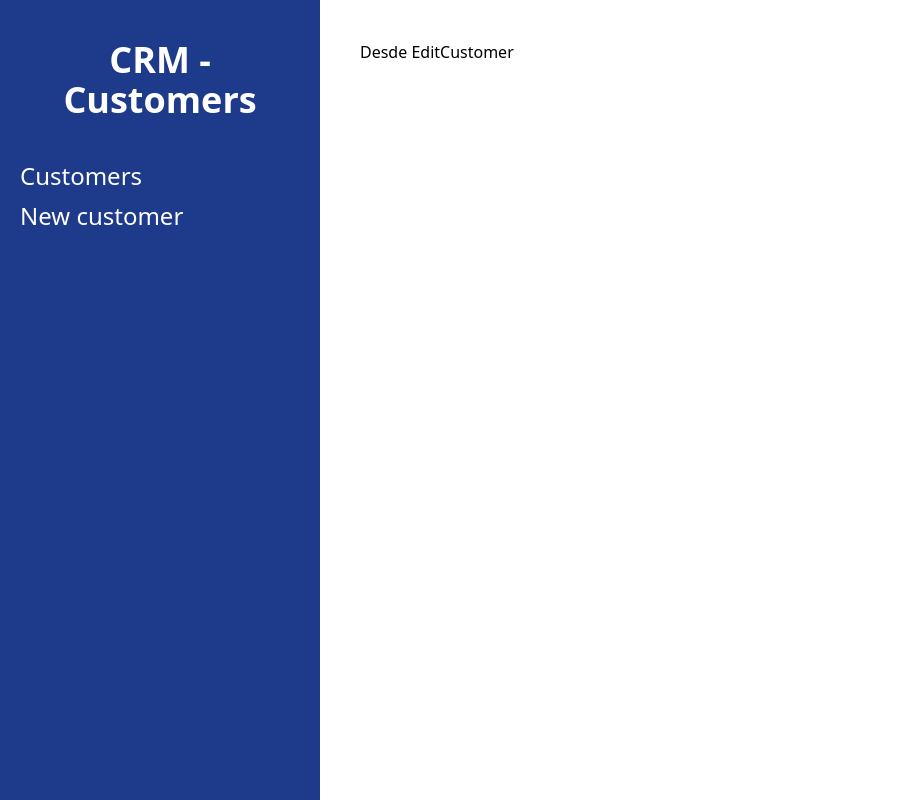
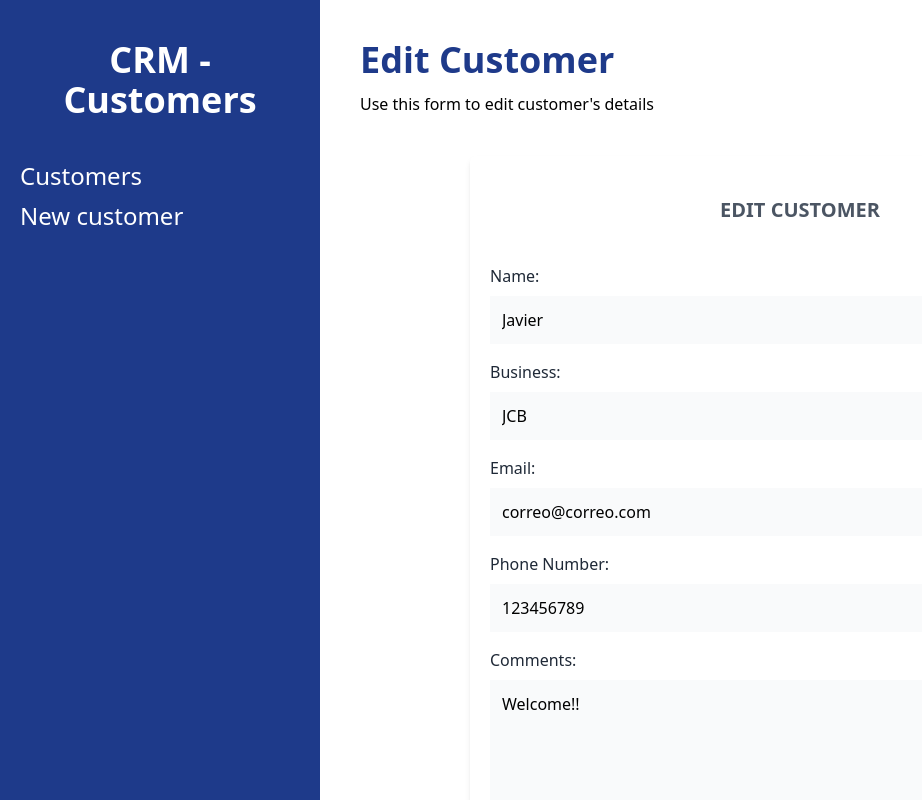
Before and after one commit to javierblancodev/crm-react, a React (Vite) app: page /customers/edit/1 in a window 1280 px wide. Shown: the whole page, without its empty margins (0-922 px from the left). Built offline with nearby package versions, Linux system fonts and the light colour scheme; data requests are answered from the project's data file.

Commit message:
add functionality to edit customers info

```diff
--- a/db.json
+++ b/db.json
@@ -9,7 +9,7 @@
       "id": 1
     },
     {
-      "name": "Javier",
+      "name": "Javier - Updated",
       "business": "JCB",
       "email": "correo@correo.com",
       "phone": "123456788",
@@ -23,6 +23,14 @@
       "phone": "987654321",
       "comments": "Referred by other customer",
       "id": 3
+    },
+    {
+      "name": "Carlos Bobo",
+      "business": "Carlos Trading",
+      "email": "correo@correo.com",
+      "phone": "43545656567",
+      "comments": "Trading Agency",
+      "id": 4
     }
   ]
 }
--- a/src/App.jsx
+++ b/src/App.jsx
@@ -33,5 +33,5 @@ export default App;
 // Route may take attributes: path is to name the endpoint, element is to set the component to display
 // Nested routes with different path attributes, one inside the other will result in multiple segment endpoint: /customer/edit
 // We may want to use the colon sign : to indicate a placeholder: /customer/edit/:20
-// When we use a single Route that does not have a path attribute, we need to make use of the outlet feature in the parent component. This child Route wild be display where the outlet component is declate inside the parent componet. We would need also to add the attribute index in the child Route to let React Router Dom know that this will be our index page/component
+// When we use a single Route that does not have a path attribute, we need to make use of the outlet feature in the parent component. This child Route wild be display where the outlet component is declared inside the parent componet. We would need also to add the attribute index in the child Route to let React Router Dom know that this will be our index page/component
 // This will work like a template such as Django Template Language or Shopipy liquid
--- a/src/components/Customer.jsx
+++ b/src/components/Customer.jsx
@@ -15,8 +15,14 @@ const Customer = ({customer}) => {
             </td>
             <td className='p-3'>{business}</td>
             <td className='p-3'>
-                <button type='button' className='bg-yellow-500 hover:bg-yellow-600 block w-full text-white p-2 uppercase font-bold text-xs' onClick={() => navigate(`/customers/${id}`)}>View</button>
-                <button type='button' className='bg-blue-600 hover:bg-blue-700 block w-full text-white p-2 uppercase font-bold text-xs mt-3'>Edit</button>
+                <button
+                    type='button'
+                    className='bg-yellow-500 hover:bg-yellow-600 block w-full text-white p-2 uppercase font-bold text-xs'
+                    onClick={() => navigate(`/customers/${id}`)}>View</button>
+                <button
+                    type='button'
+                    className='bg-blue-600 hover:bg-blue-700 block w-full text-white p-2 uppercase font-bold text-xs mt-3'
+                    onClick={() => navigate(`/customers/edit/${id}`)}>Edit</button>
                 <button type='button' className='bg-red-600 hover:bg-red-700 block w-full text-white p-2 uppercase font-bold text-xs mt-3'>Delete</button>
             </td>
         </tr>
--- a/src/components/FormContainer.jsx
+++ b/src/components/FormContainer.jsx
@@ -2,10 +2,10 @@ import React from 'react';
 import { Formik, Form, Field, ErrorMessage } from 'formik';
 import { useNavigate } from 'react-router-dom';
 import * as Yup from 'yup';
+import Warning from './Warning';
+import Spinner from './Spinner';
 
-import Warning from './Warning';
-
-const FormContainer = () => {
+const FormContainer = ({customer, loading}) => {
 
     const navigate = useNavigate();
 
@@ -27,20 +27,35 @@ const FormContainer = () => {
 
     const handleSubmit = async (values) => {
         try {
+
+            let response;
+
+            if (customer.id) {
+                const url = `http://localhost:4000/customers/${customer.id}`;
+
+                response = await fetch(url, {
+                    method: 'PUT',
+                    body: JSON.stringify(values),
+                    headers: {
+                        'Content-Type': 'application/json'
+                    }
+                });
+            } else {
                 const url = 'http://localhost:4000/customers';
 
-            const response = await fetch(url, {
+                response = await fetch(url, {
                     method: 'POST',
                     body: JSON.stringify(values),
                     headers: {
                         'Content-Type': 'application/json'
                     }
                 });
-            console.log(response);
-            const result = await response.json()
+            }
+
+            const result = await response.json();
             console.log(result);
 
-            navigate('/customers')
+            navigate('/customers');
 
         } catch (error) {
             console.log(error);
@@ -48,17 +63,19 @@ const FormContainer = () => {
     }
 
     return (
+        loading ? <Spinner /> : (
             <div className='bg-white mt-10 px-5 py-10 rounded-md shadow-md md:w-3/4 mx-auto'>
-            <h1 className='text-gray-600 font-bold text-xl uppercase text-center'>Add customer</h1>
+                <h1 className='text-gray-600 font-bold text-xl uppercase text-center'>{customer.name ? "Edit Customer" : "Add Customer"}</h1>
                 <Formik
                     initialValues={{
-                    name: '',
-                    business: '',
-                    email: '',
-                    phone: '',
-                    comments: ''
+                        name: customer?.name ?? "", // if whatever is after ? returns undefined, then return whatever is after ??
+                        // name: customer.name ? customer.name : "", // Alternatively we could use a ternary
+                        business: customer?.business ?? "",
+                        email: customer?.email ?? "",
+                        phone: customer?.phone ?? "",
+                        comments: customer?.comments ?? ""
                     }}
-
+                    enableReinitialize={true} // Prop to allow reinitialize the component with the initial values, false by default
                     onSubmit={ async (values, {resetForm}) => {
                         // Stop the workflow until the handleSubmit function is completey done
                         await handleSubmit(values);
@@ -151,7 +168,7 @@ const FormContainer = () => {
 
                                 <input
                                     type="submit"
-                                value="Add Customer"
+                                    value={customer.name ? "Save Changes" : "Add Customer"}
                                     className='mt-5 w-full bg-blue-800 p-3 text-white uppercase font-bold text-lg'
                                 />
                             </Form>
@@ -159,6 +176,14 @@ const FormContainer = () => {
                 </Formik>
             </div>
         )
+    )
+}
+
+// We can set up props by default for our component so that these props are used in case there are no passed props
+// In this case, this will avoid error since the newCustomer component does not pass any props
+FormContainer.defaultProps = {
+    customer: {},
+    loading: false
 }
 
 export default FormContainer;
--- a/src/pages/EditCustomer.jsx
+++ b/src/pages/EditCustomer.jsx
@@ -1,8 +1,41 @@
-import React from 'react';
+import { useState, useEffect } from 'react';
+import { useParams } from 'react-router-dom';
+import FormContainer from '../components/FormContainer';
 
-const EditCustomer = () => {
+const EditCustomer = ({}) => {
+
+    const [customer, setCustomer] = useState({});
+    const [loading, setLoading] = useState(true);
+
+    // console.log(useParams());
+    const { id } = useParams();
+
+    useEffect(() => {
+        // setLoading(!loading);
+        const getCustomerAPI = async () => {
+            try {
+                const url = `http://localhost:4000/customers/${id}`
+                const response = await fetch(url);
+                const result = await response.json();
+                console.log(result);
+                setCustomer(result);
+            } catch(error) {
+                console.log(error);
+            }
+            setLoading(!loading);
+        }
+        getCustomerAPI();
+    }, []);
+
     return (
-        <div><p>Desde EditCustomer</p></div>
+        <>
+            <h1 className='font-black text-4xl text-blue-900'>Edit Customer</h1>
+            <p className='mt-3'>Use this form to edit customer's details</p>
+
+            {customer?.name ?
+                <FormContainer customer={customer} loading={loading}/> :
+                <p>Customer id no valid</p>}
+        </>
     )
 }
 
```
Lines whose indentation alone changed are shown as unchanged.
